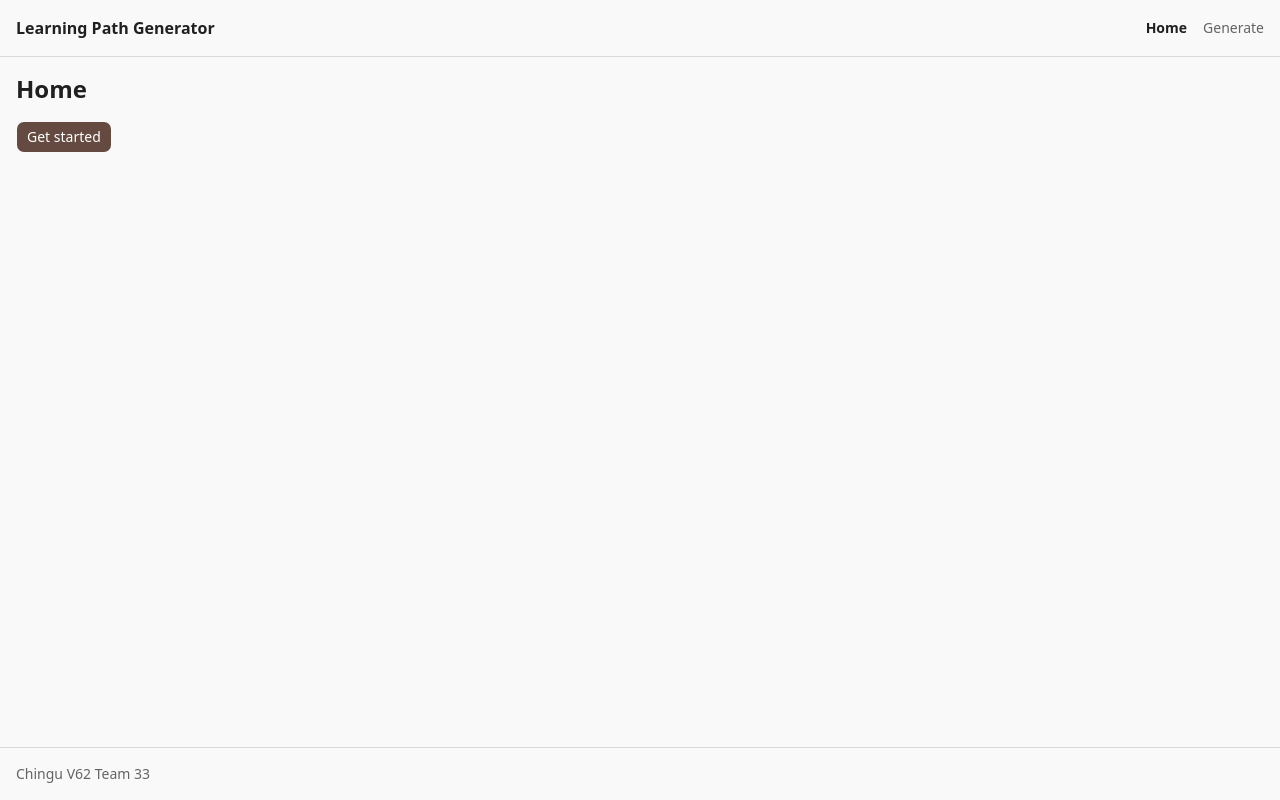
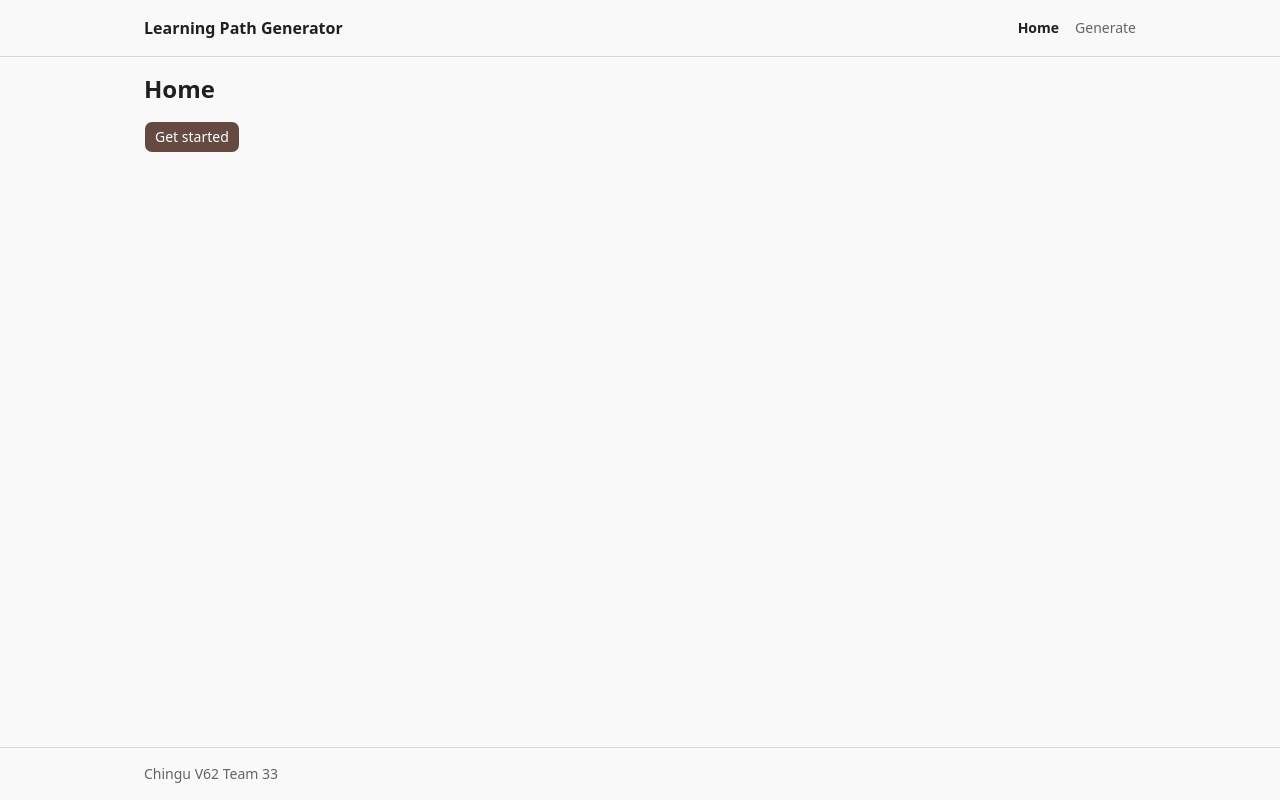
Before and after one commit to chingu-voyages/V62-tier3-team-33, a React (Vite) app in the folder frontend/: page / in a window 1280 px wide. Built offline with nearby package versions, Linux system fonts and the light colour scheme.

Commit message:
refactor: make AppLayout reusable with centered container and nav config (#49)

```diff
--- a/frontend/src/app/AppLayout.tsx
+++ b/frontend/src/app/AppLayout.tsx
@@ -1,25 +1,39 @@
 import { Link, NavLink, Outlet } from 'react-router'
 
+const navItems = [
+  { to: '/', label: 'Home', end: true },
+  { to: '/generate', label: 'Generate' },
+]
+
+// Single shell for public and authenticated routes; guards wrap children, not the layout.
 export function AppLayout() {
   return (
     <div className="flex min-h-screen flex-col">
-      <header className="flex items-center justify-between border-b p-4">
+      <header className="border-b">
+        <div className="mx-auto flex w-full max-w-5xl items-center justify-between p-4">
           <Link to="/" className="font-semibold">
             Learning Path Generator
           </Link>
           <nav className="flex gap-4 text-sm">
-          <NavLink to="/" end className={({ isActive }) => (isActive ? 'font-semibold' : 'text-muted-foreground')}>
-            Home
+            {navItems.map(({ to, label, end }) => (
+              <NavLink
+                key={to}
+                to={to}
+                end={end}
+                className={({ isActive }) => (isActive ? 'font-semibold' : 'text-muted-foreground')}
+              >
+                {label}
               </NavLink>
-          <NavLink to="/generate" className={({ isActive }) => (isActive ? 'font-semibold' : 'text-muted-foreground')}>
-            Generate
-          </NavLink>
+            ))}
           </nav>
+        </div>
       </header>
-      <main className="flex-1 p-4">
+      <main className="mx-auto w-full max-w-5xl flex-1 p-4">
         <Outlet />
       </main>
-      <footer className="border-t p-4 text-sm text-muted-foreground">Chingu V62 Team 33</footer>
+      <footer className="border-t">
+        <div className="mx-auto w-full max-w-5xl p-4 text-sm text-muted-foreground">Chingu V62 Team 33</div>
+      </footer>
     </div>
   )
 }
```
Lines whose indentation alone changed are shown as unchanged.
